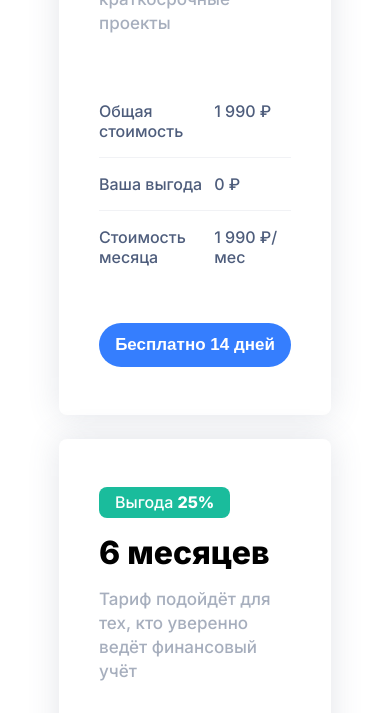
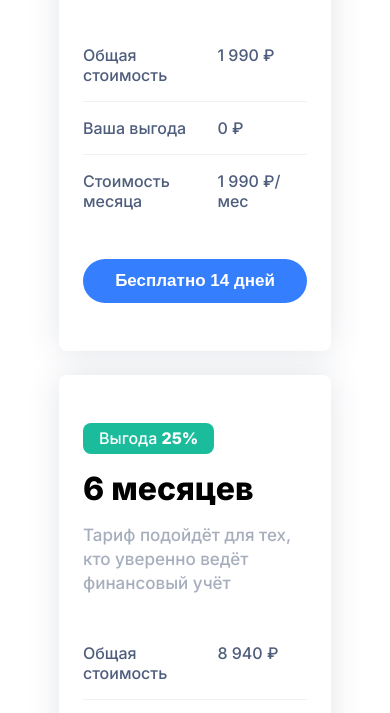
Before and after one commit to Heper12/HTML-homework, a plain HTML site: page 3-Finio/index.html in a window 390 px wide. Shown: the part 459-1172 px from the top of the page. Drawn offline with Linux system fonts and the light colour scheme.

Commit message:
Fino - final result 1.0

```diff
--- a/3-Finio/styles/style.css
+++ b/3-Finio/styles/style.css
@@ -45,19 +45,20 @@ p{
 }
 .tariffs{
     display: grid;
-    grid-template-columns: repeat(auto-fill, minmax(200px, 369px));
+    grid-template-columns: repeat(auto-fit, minmax(200px, 1fr));
     gap: 24px;
     justify-content: center;
 
 }
 .tarrifs__card{
-    justify-content: flex-end;
-    align-items: flex-start;
-    display: flex;
+    justify-items: start;
+    align-content: end;
+    display: grid;
     flex-direction: column;
     border-radius:var(--border-8);
     box-shadow: 0 0 32px rgba(78,93,124,0.16);
     padding: 48px 40px;
+    max-width: 369px;
 }
 .card-light{
     background-color: #fff;
@@ -87,7 +88,7 @@ p{
 
 .button{
     padding: 12px;
-    width: 100%;
+    justify-self: stretch;
     display: inline-block;
     text-align: center;
     cursor: pointer;
@@ -108,7 +109,7 @@ p{
 
 .card__main{
     margin-bottom: 40px;
-    width: 100%;
+    justify-self: stretch;
     display: grid;
     grid-template-columns: 1.5fr 1fr;
     color: var(--color-text-alt);
@@ -152,3 +153,28 @@ display: inline-block;
 color: var(--color-text-light);
 font-weight: 700;
 }
+@media(max-width:480px){
+    .tarrifs__card{
+        padding:48px 24px;
+    }
+    .card__main{
+        margin-bottom: 32px;
+    }
+    .card-description{
+        margin-bottom: 32px;
+    }
+    .headling__h2{
+        font-size: 36px;
+    }
+}
+@media(max-width:375px){
+    .card__main{
+        grid-template-columns:1fr;
+    }
+    .card-light .card__main_item:nth-child(5){
+    border-bottom: 1px solid #4E5D7C14;
+    }
+    .card-dark .card__main_item:nth-child(5){
+    border-bottom: 1px solid#FFFFFF29;
+}
+}
--- a/4-Grid/styles/styles.css
+++ /dev/null
@@ -1,34 +0,0 @@
-:root{
-    --color-primary:#6C38CC;
-    --color-primary-hover:#5e31b1;
-    --color-secondary:#E47AD5;
-    --color-text:#FAFAFA;
-    --color-link-hover:#AFB2BF;
-    --space-10:10px;
-    --color-bg-medium:#2E2D3D;
-    --color-bg-light:#1E1F29;
-    --color-footer:#101114;
-
-    --color-stroke:#4D5064;
-    --gradient-primary:linear-gradient(93.33deg, #D77BE6 9.26%, #BE63E6 42.32%, #6C38CC 104.58%);
-    --border-8:8px;
-    --border-10:10px;
-    --broder-16:16px;
-    --box-shadow-gradient:linear-gradient(90deg, #1e1f29 0%, rgba(30, 30, 30, 0) 100%);
-    --layout-width:1172px;
-}
-*{
-    box-sizing: border-box;
-}
-html{
-    -webkit-font-smoothing:antialiased;
-    -moz-osx-font-smoothing:grayscale;
-    text-rendering: optimizeLegibility;
-}
-body{
-    background-color: #16171D;
-    margin: 30px;
-    font-family: 'Fira sans', sans-serif;
-    font-style: normal;
-    font-weight: 400;
-}
```
Also changed, not shown: 4-Grid/index.html (deleted, +0 -15 lines).
